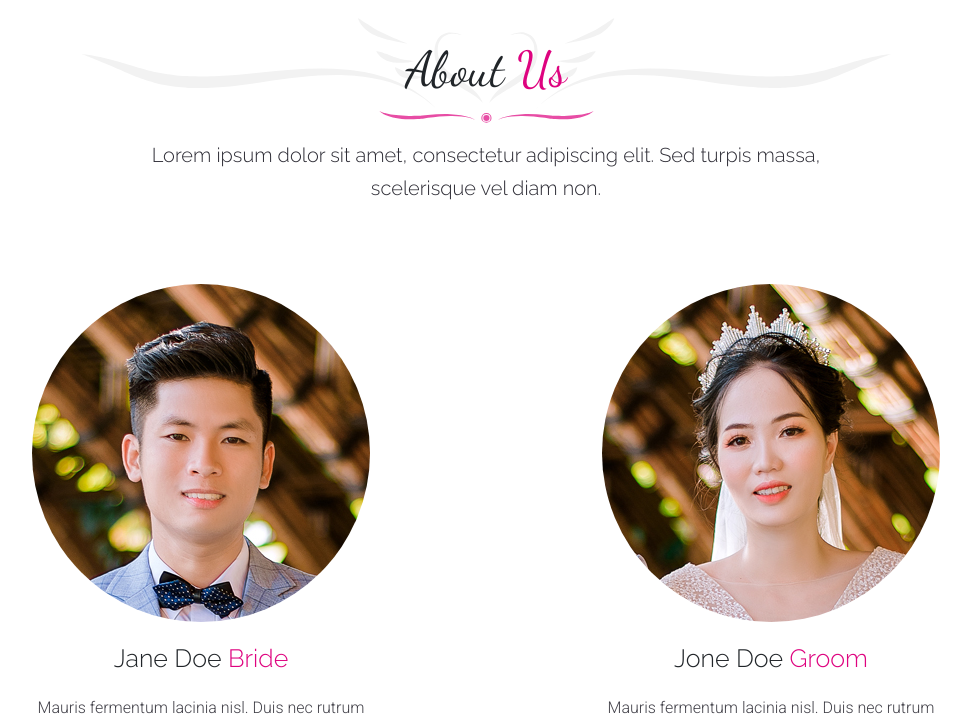
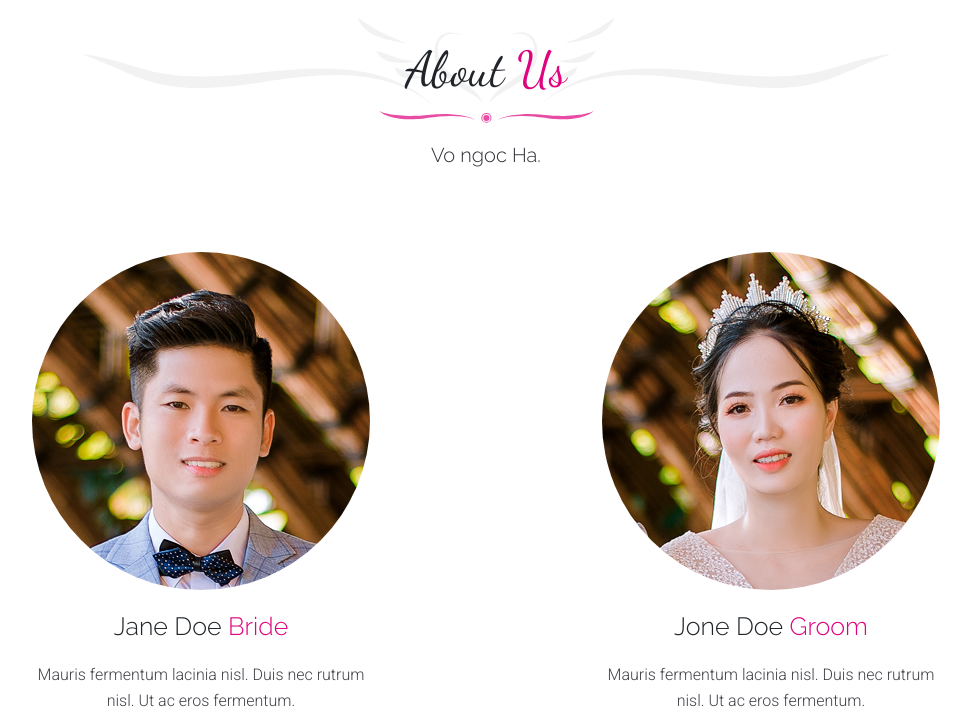
Before and after one commit to vongocha/hahaiweddings, a plain HTML site: page drive/index.html in a window 1280 px wide. Shown: the part 960-1684 px from the top of the page, without its empty margins (154-1125 px from the left). Drawn offline with Linux system fonts and the light colour scheme; some packages are replaced by stand-ins of ours; files that its build step writes are made by us from their sources; files whose address does not match are found by name.

Commit message:
merge_master

```diff
--- a/drive/index.html
+++ b/drive/index.html
@@ -148,7 +148,7 @@
 						</div>
 						<h2 class="big-heading mt-0 mt-0">About <span class="custom-color">Us</span></h2>
 						<img class="headline_1" src="img/headline_simple.svg" alt="">
-						<p class="sub-heading col-lg-8 offset-lg-2 margin-b-5">Lorem ipsum dolor sit amet, consectetur adipiscing elit. Sed turpis massa, scelerisque vel diam non.</p>
+						<p class="sub-heading col-lg-8 offset-lg-2 margin-b-5"> Vo ngoc Ha.</p>
 					</div>
 				</div>
 				<div class="row">
```
